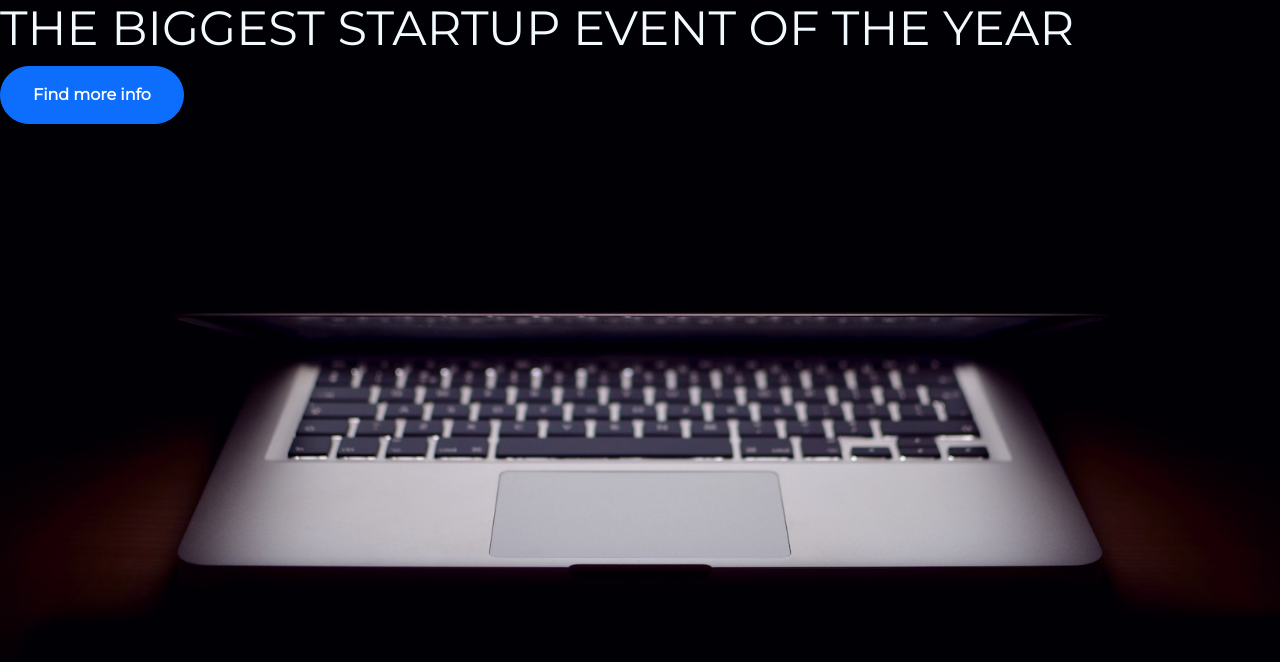
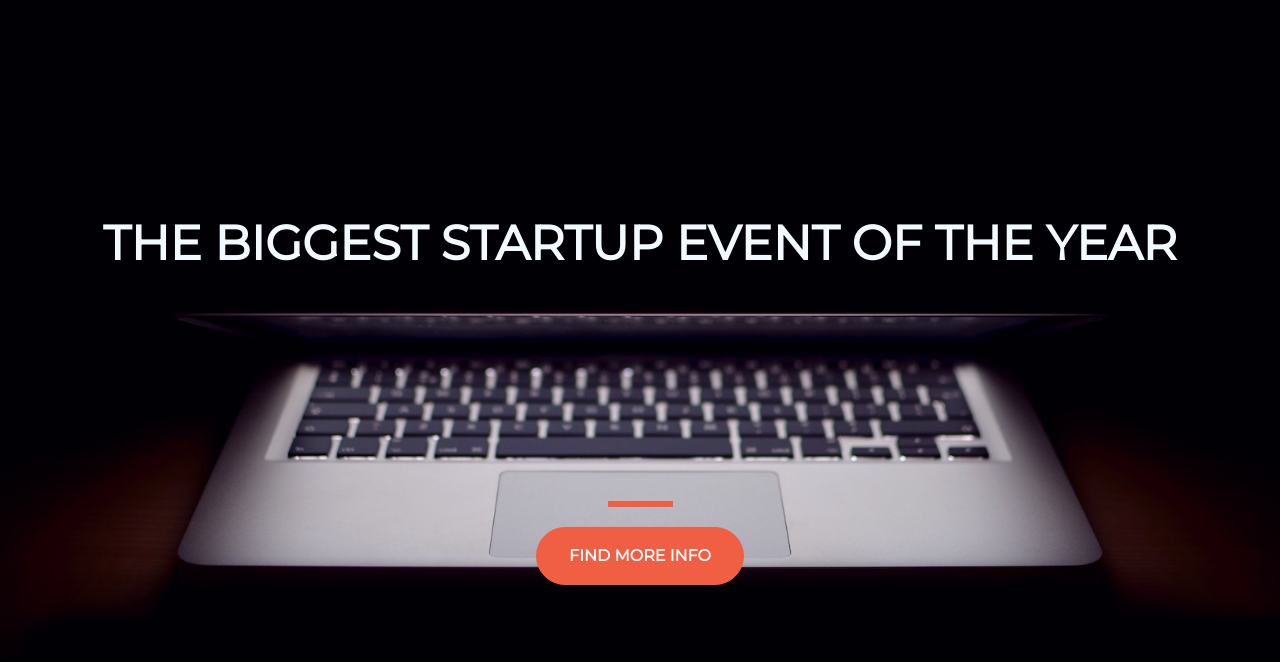
Before and after one commit to osu4life75/landingPage, a website with bundled scripts: page startup_files/index.html in a window 1280 px wide. Built offline with nearby package versions, Linux system fonts and the light colour scheme.

Commit message:
Node
Practice with installation and set up

```diff
--- a/startup_files/index.html
+++ b/startup_files/index.html
@@ -22,9 +22,22 @@
     <link href="style.css" rel="stylesheet">
   </head>
   <body>
-    <h1 class="text-uppercase"><strong></strong>The biggest startup event of the year<strong></strong></h1>
-    <button type="button" class="btn btn-primary btn-xl" id="myButton">Find more info</button>
+    <div class="container d-flex align-items-center h-100">
+      <div class="row">
+        <header class="text-center col-12">
+          <h1 class="text-uppercase"><strong>The biggest startup event of the year</strong></h1>
+        </header>
+         <div class="buffer col-12">
+          <section class="text-center col-12">
+            <hr>
+            <button type="button" class="btn btn-primary btn-xl" id="myButton">Find more info</button>
+          </section>
+        </div>
+      </div>
+    </div>
 
-   <script src='script.js'></script>
+    <script src='script.js'></script>
   </body>
 </html>
+
+<!-- continue on exercise 84 -->
--- a/startup_files/script.js
+++ b/startup_files/script.js
@@ -1,4 +1,12 @@
+var  _ = require('lodash');
+console.log(_);
+import { without } from "lodash";
+
+console.log(without);
+
+
+
 let button = document.getElementById('myButton');
 button.addEventListener ('click', function(){
-    console.log('Button Clicked!');
+    alert('More Info on The Way!!!');
 });
--- a/startup_files/style.css
+++ b/startup_files/style.css
@@ -2,11 +2,15 @@ body {
   width: 100%;
   height: 100%;
   font-family: 'Montserrat', sans-serif;
-  background-image: url('header.jpg');
+  background: url('header.jpg');
   background-repeat: no-repeat;
   background-attachment: fixed;
   background-position: center center;
   background-size: cover;
+}
+
+html{
+  height: 100%;
 }
 
 
@@ -23,9 +27,27 @@ hr {
   opacity: 1;
 }
 
+header {
+  margin-bottom: 200px; /* Adjust as needed */
+}
+
+
 .btn{
   font-weight: 700;
   border-radius: 300px;
+  text-transform: uppercase;
+
+}
+
+.btn-primary{
+  background-color: #F05F44;
+  border-color: #F05F44;
+}
+
+.btn-primary:hover{
+  background-color: #ee4b08;
+  border-color: #ee4b08;
+  border-width: 4px;
 }
 
 .btn-xl{
```
Also changed, not shown: package.json (added, +15 -0 lines), 1 other file.
